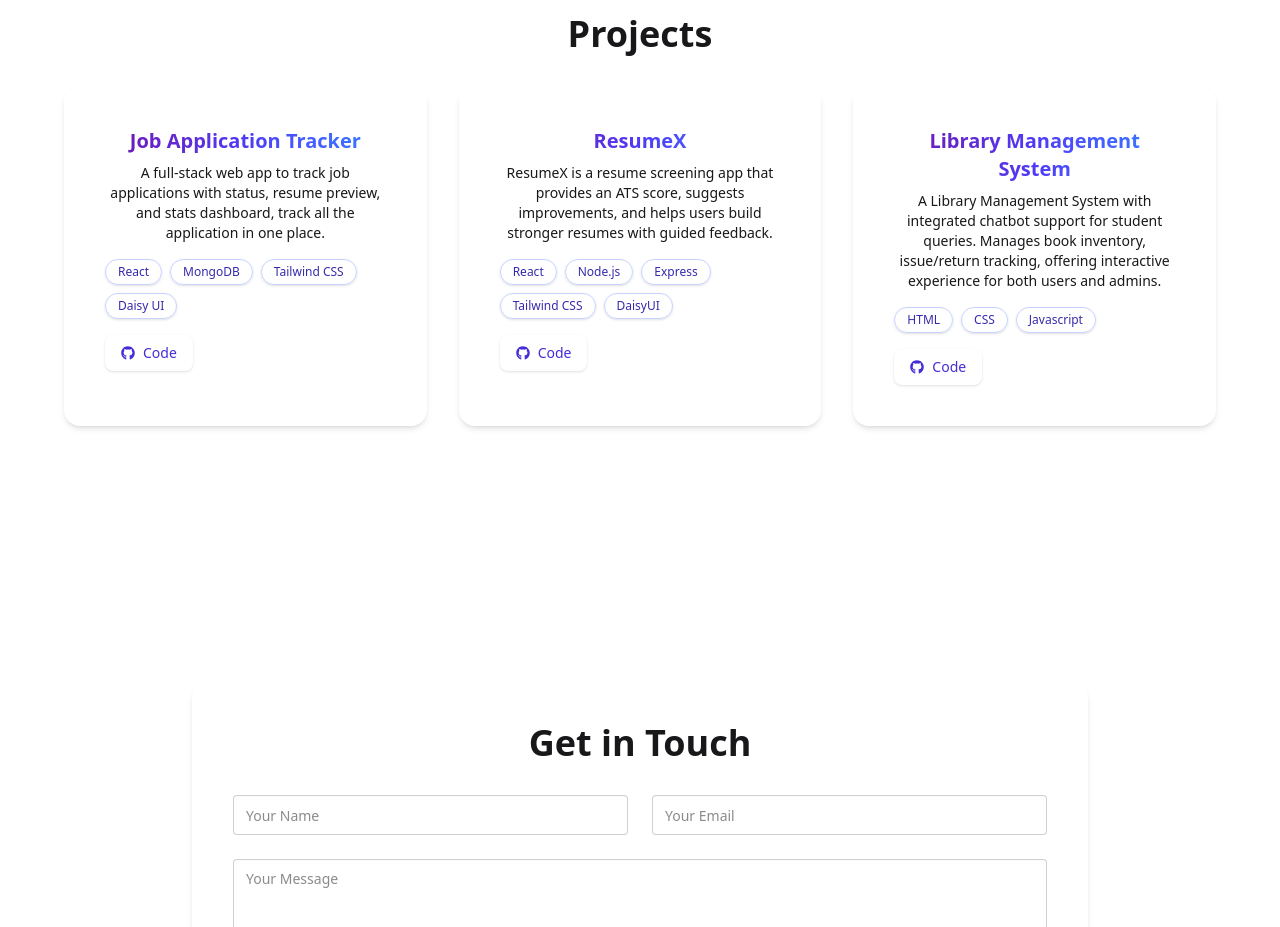
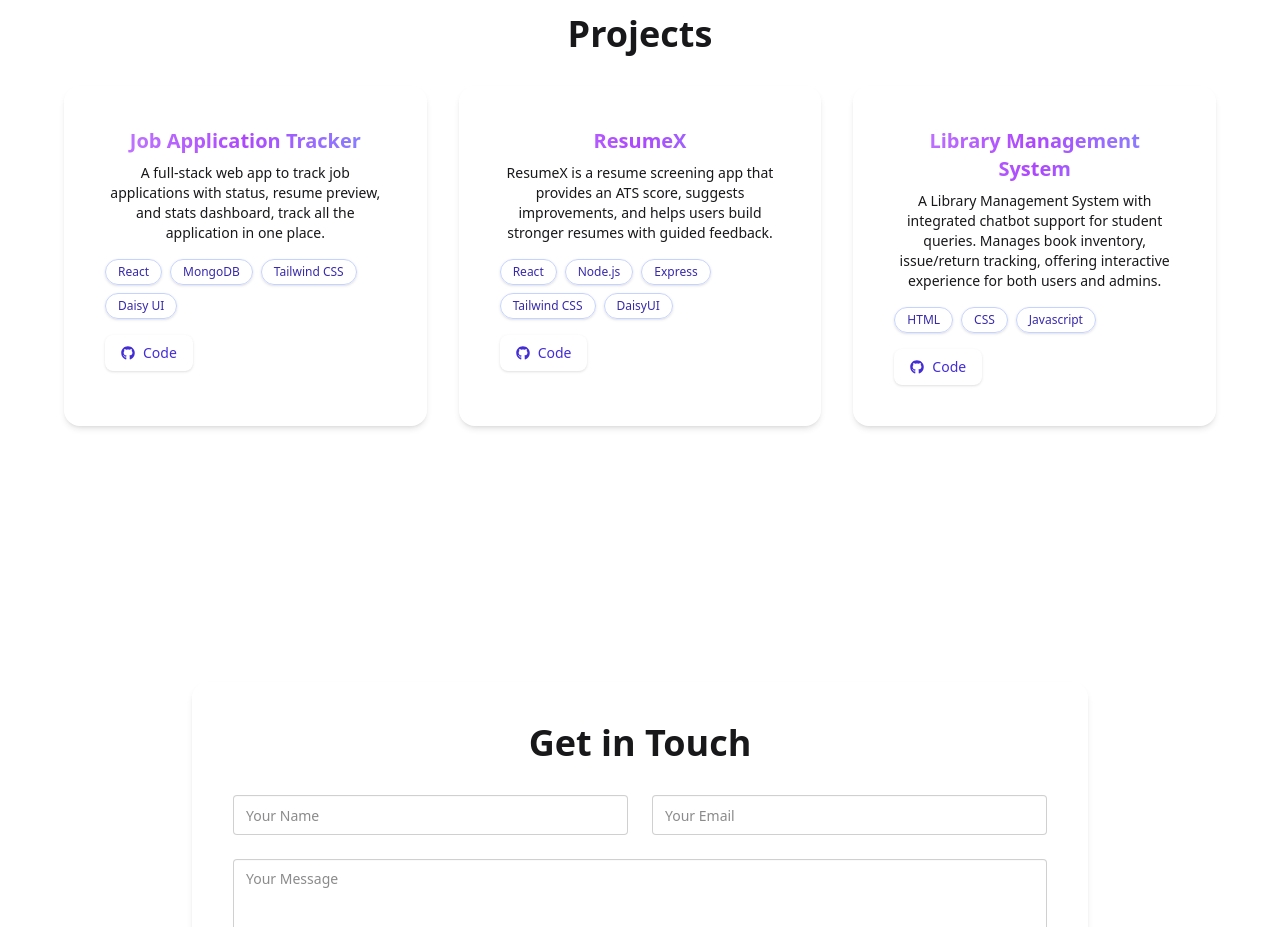
Before and after one commit to shreyadixit0/Portfolio, a React (Vite) app: page / in a window 1280 px wide. Shown: the part 2860-3787 px from the top of the page. Built offline with nearby package versions, Linux system fonts and the light colour scheme; the HTML template or start-up script is replaced by a standard one.

Commit message:
resume updated

```diff
--- a/src/Components/Projects.jsx
+++ b/src/Components/Projects.jsx
@@ -47,7 +47,7 @@ export default function Projects() {
                 className="rounded-2xl backdrop-blur-xl bg-white/5 border border-white/10 shadow-md p-10 justify-between"
               >
                 <div>
-                  <h3 className="text-xl font-bold mb-2 text-transparent bg-clip-text bg-gradient-to-r from-purple-800 via-indigo-600 to-blue-500">
+                  <h3 className="text-xl font-bold mb-2 text-transparent bg-clip-text bg-gradient-to-r from-purple-400 via-purple-500 to-indigo-400">
                     {project.title}
                   </h3>
                   <p className="text-sm text-white-700 mb-4">
```
Also changed, not shown: src/Components/Hero.jsx (+3 -5 lines), 1 other file (tests, documents, lock files or other folders).
